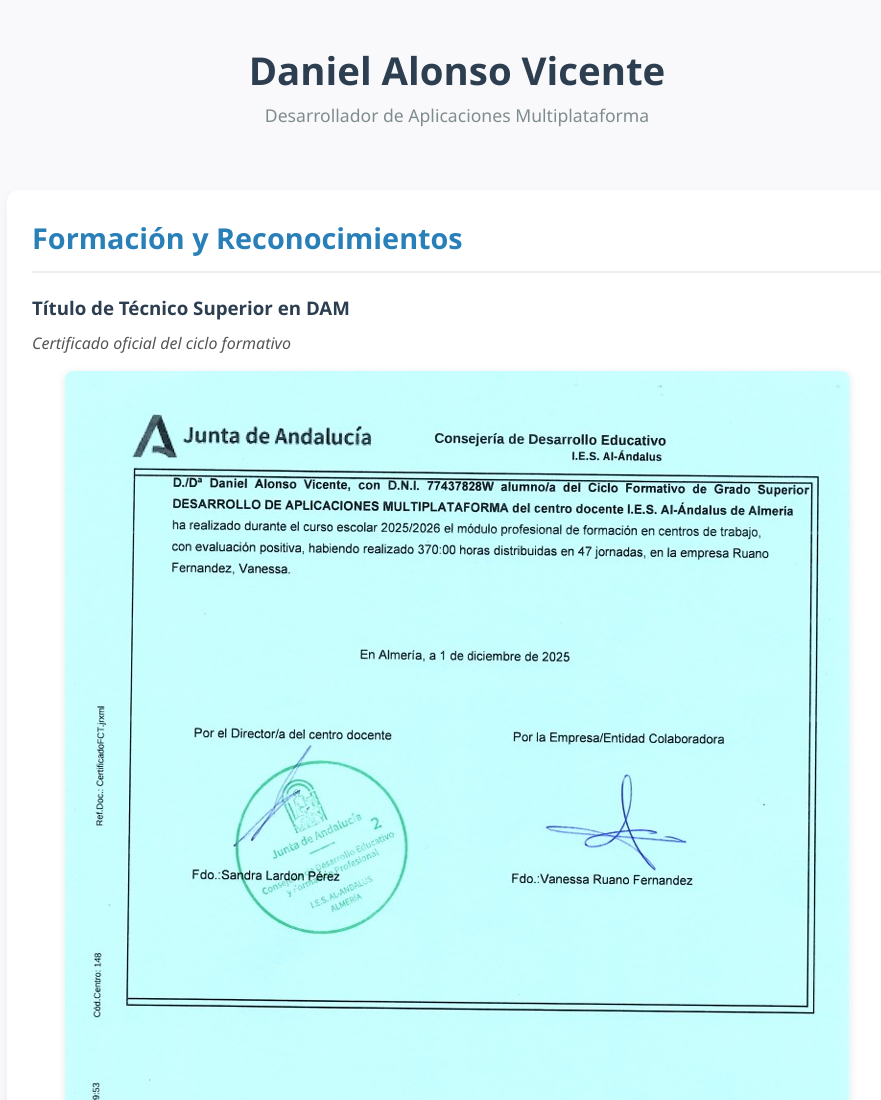
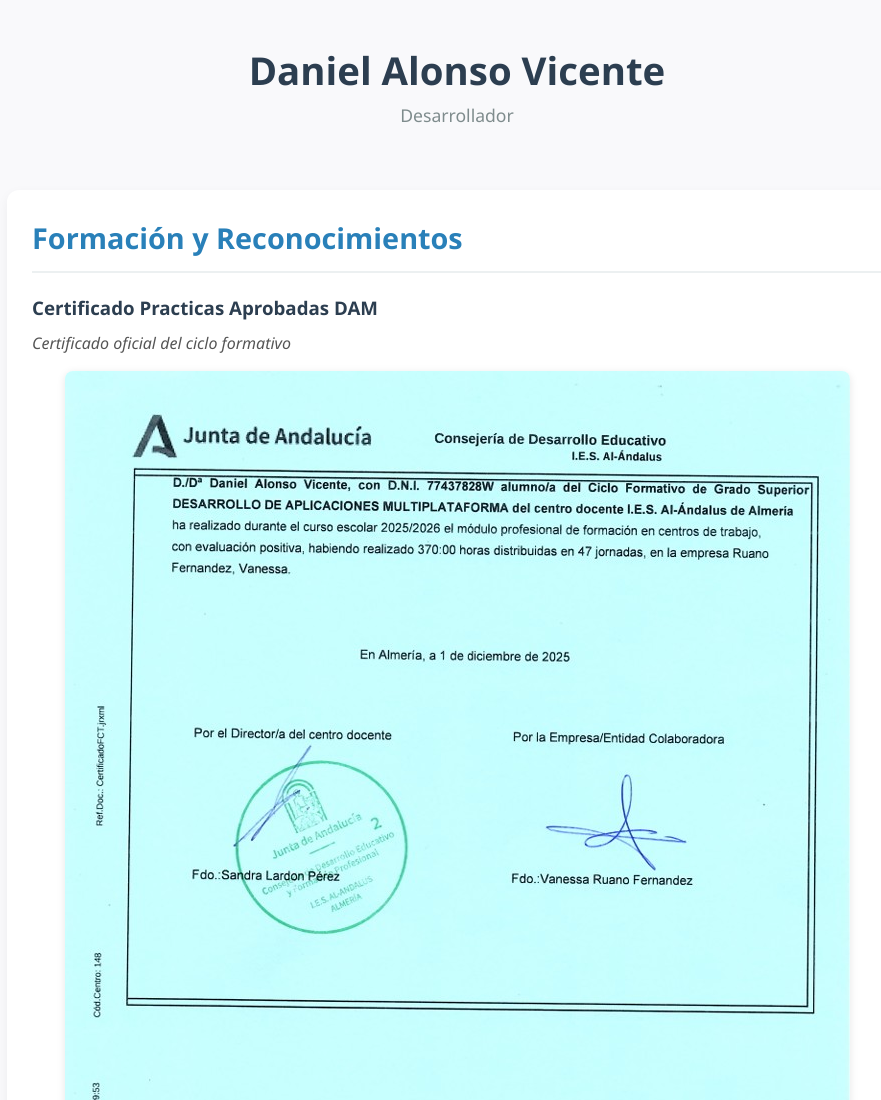
Before and after one commit to Loro03/Curriculum, a plain HTML site: page index.html in a window 1280 px wide. Shown: the top 1100 px of the page, without its empty margins (183-1064 px from the left). Drawn offline with Linux system fonts and the light colour scheme.

Commit message:
Update index.html

```diff
--- a/index.html
+++ b/index.html
@@ -112,14 +112,14 @@
   <div class="container">
     <header>
       <h1>Daniel Alonso Vicente</h1>
-      <p>Desarrollador de Aplicaciones Multiplataforma</p>
+      <p>Desarrollador</p>
     </header>
 
     <section id="formacion">
       <h2>Formación y Reconocimientos</h2>
 
       <div class="certificado-item">
-        <h3>Título de Técnico Superior en DAM</h3>
+        <h3>Certificado Practicas Aprobadas DAM</h3>
         <p>Certificado oficial del ciclo formativo</p>
         <img src="img/certificado-dam.jpg" alt="Certificado de Técnico Superior en Desarrollo de Aplicaciones Multiplataforma">
       </div>
```
